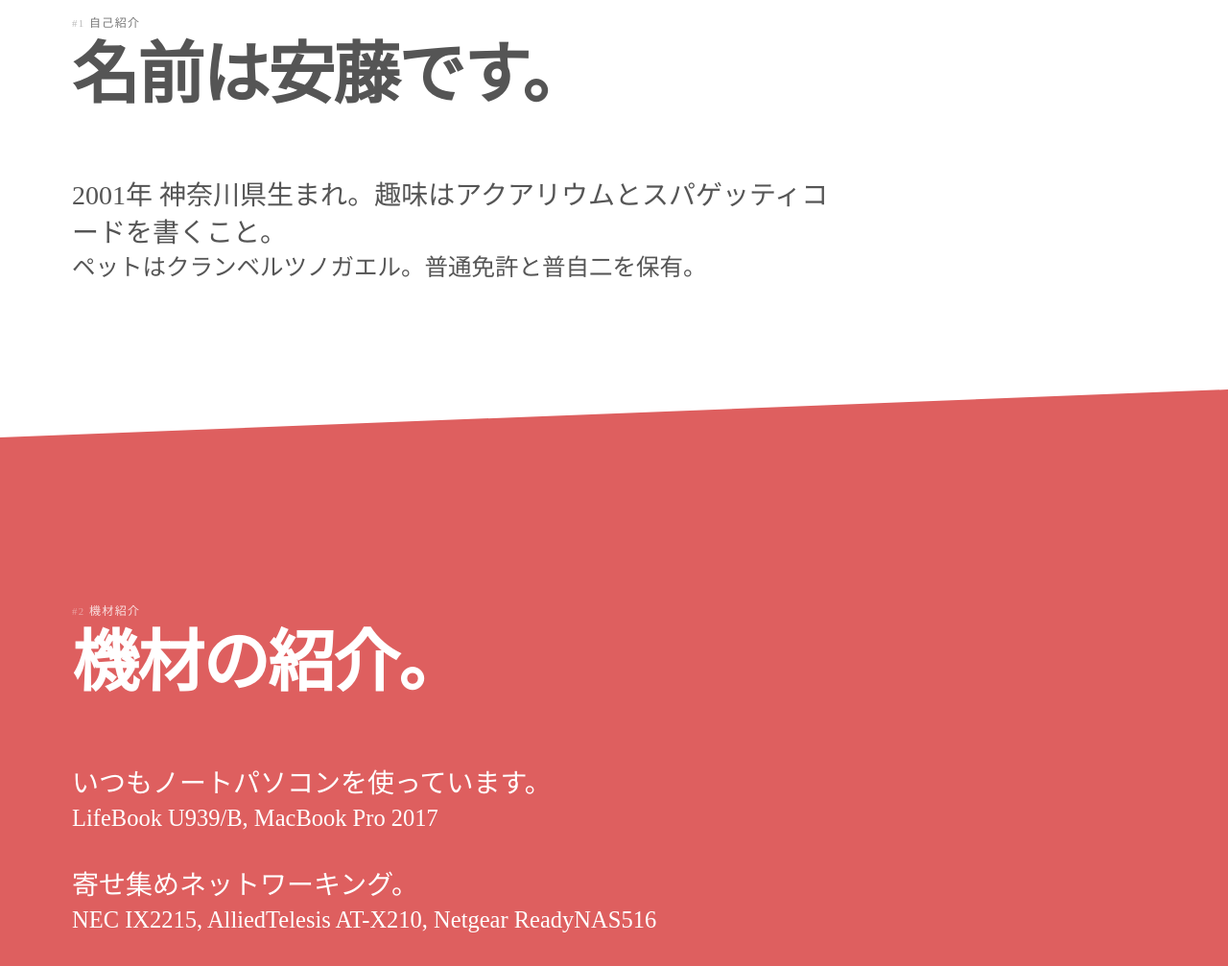
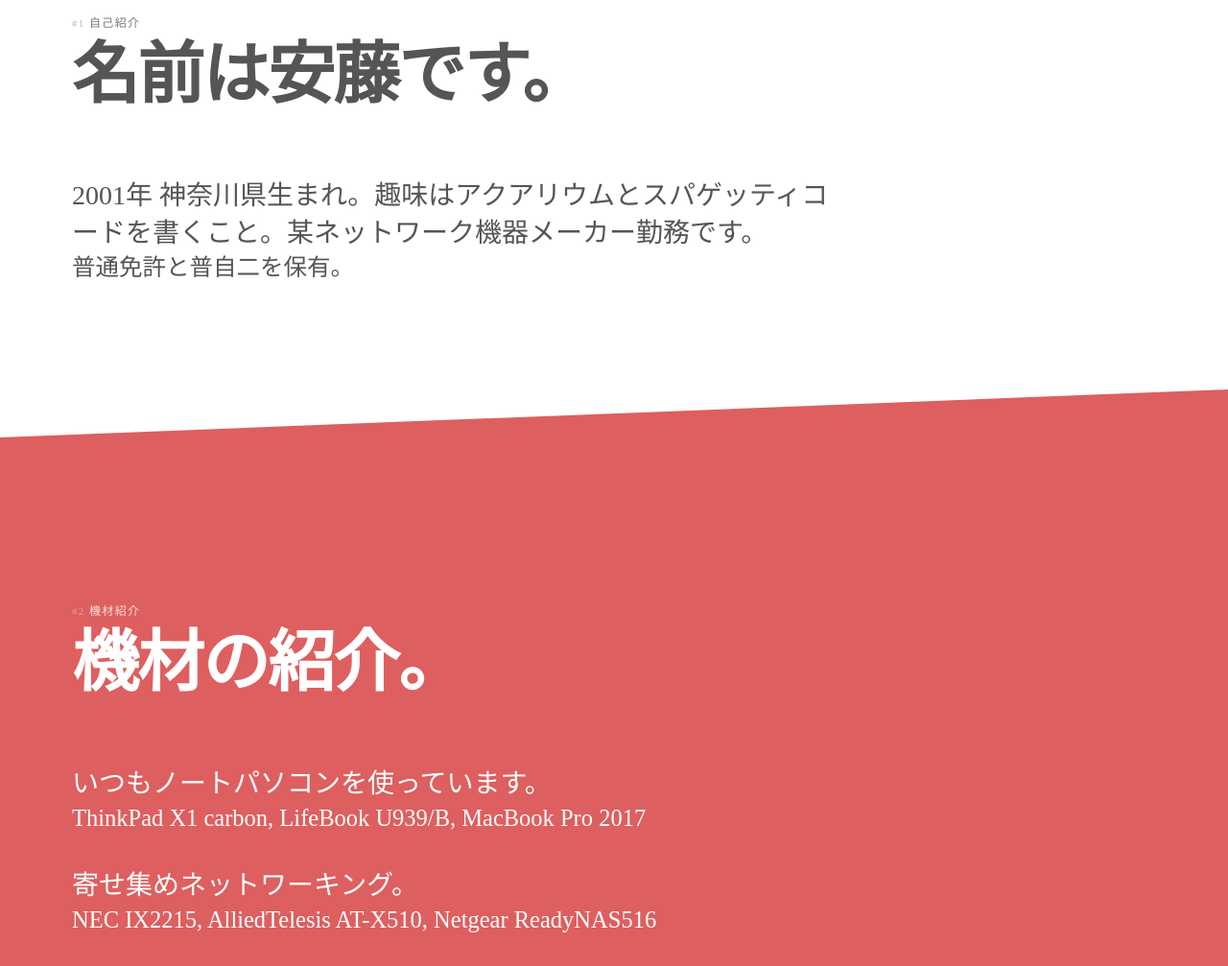
Before and after one commit to yuzund/yuzud.github.io, a plain HTML site: page index.html in a window 1280 px wide. Shown: the part 925-1932 px from the top of the page at 96% size. Drawn offline with nearby package versions, Linux system fonts and the light colour scheme; a script that the page names is missing; a web font is replaced by a local one.

Commit message:
update index.html

```diff
--- a/index.html
+++ b/index.html
@@ -478,9 +478,9 @@
                <a class="pre" href="#intro"><span>#1</span>自己紹介</a>
                <h1>名前は安藤です。</h1>
                <p class="lead">
-                  2001年 神奈川県生まれ。趣味はアクアリウムとスパゲッティコードを書くこと。
+                  2001年 神奈川県生まれ。趣味はアクアリウムとスパゲッティコードを書くこと。某ネットワーク機器メーカー勤務です。
                </p>
-               <p>ペットはクランベルツノガエル。普通免許と普自二を保有。
+               <p>普通免許と普自二を保有。
                </p>
             </div>
          </div>
@@ -494,10 +494,10 @@
                <a class="pre" href="#about"><span>#2</span>機材紹介</a>
                <h2>機材の紹介。</h2>
                <p class="lead">いつもノートパソコンを使っています。</p>
-               <p>LifeBook U939/B, MacBook Pro 2017</p>
+               <p>ThinkPad X1 carbon, LifeBook U939/B, MacBook Pro 2017</p>
                <br>
                <p class="lead">寄せ集めネットワーキング。</p>
-               <p>NEC IX2215, AlliedTelesis AT-X210, Netgear ReadyNAS516</p>
+               <p>NEC IX2215, AlliedTelesis AT-X510, Netgear ReadyNAS516</p>
             </div>
          </div>
       </section>
@@ -509,7 +509,7 @@
             <div class="block">
                <a class="pre" href="#clients"><span>#3</span>興味がある分野</a>
                <h2>良くも悪くも<br>浅く広い人間です</h2>
-               <p class="lead">ネットワークとDockerが面白そうです。<br>身近のインフラエンジニア君に触発されています。</p>
+               <p class="lead">ネットワーク初心者です。<br>身近のインフラエンジニア君に触発されています。</p>
                <br>
                <p class="lead">バイクや車にも興味があります。<br>今はCB125Rに乗っています。</p>
                <br>
```
